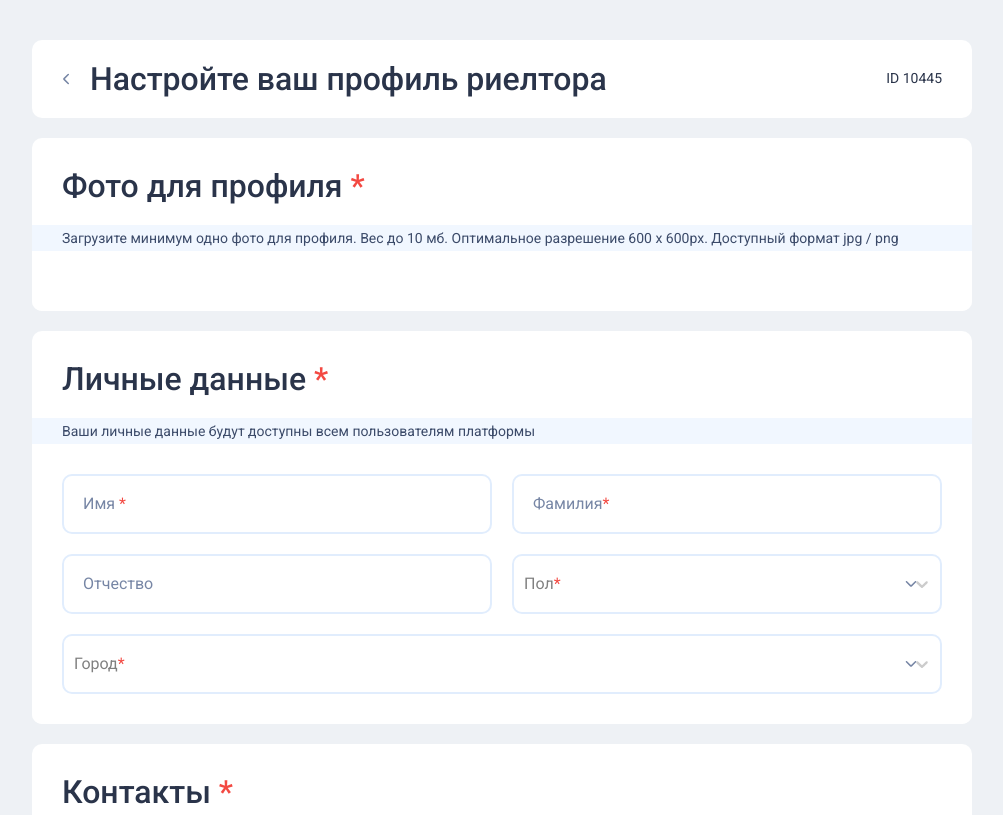
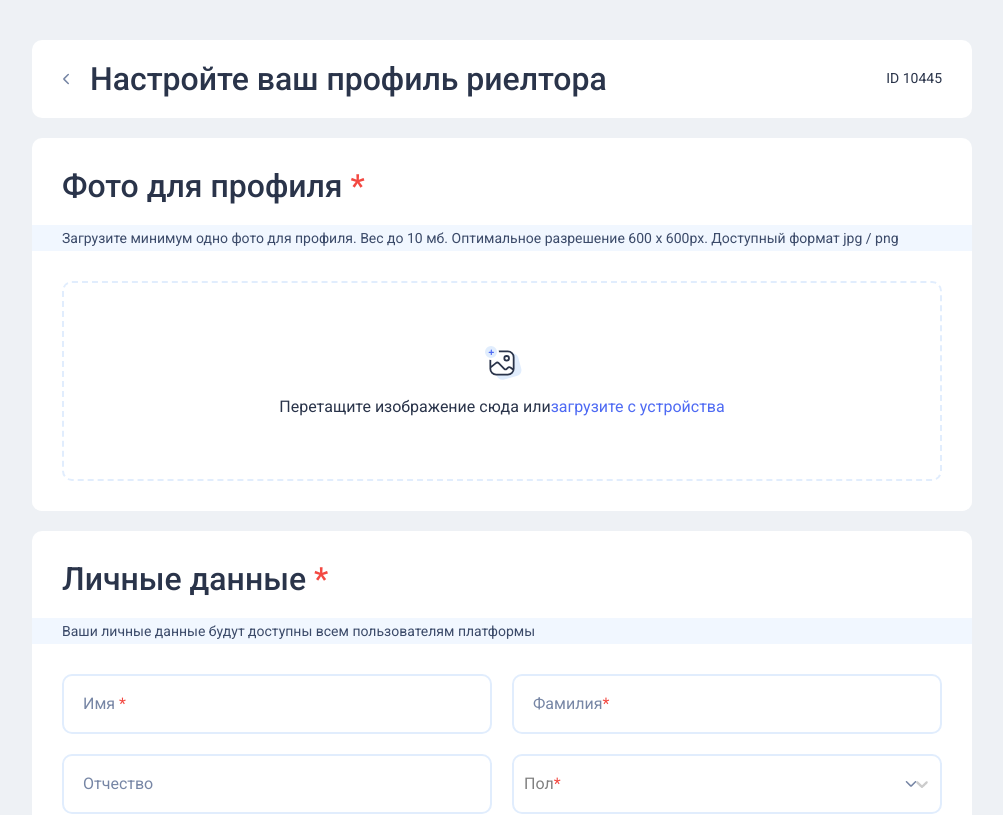
Before and after one commit to Pavel-Baranenko/next-app, a Next.js app: page /settings in a window 1280 px wide. Shown: the top 815 px of the page, without its empty margins (138-1141 px from the left). Built offline with nearby package versions, Linux system fonts and the light colour scheme.

Commit message:
profile apdate

```diff
--- a/app/globalStyles/globals.scss
+++ b/app/globalStyles/globals.scss
@@ -762,7 +762,7 @@ button {
 .css-t3ipsp-control {
   border-radius: 10px !important;
   height: 60px;
-  border: none !important;
+  // border: none !important;
 }
 
 .form__body-box {
@@ -867,6 +867,194 @@ input[type="number"]::-webkit-outer-spin-button {
 }
 
 
+
+///File upload
+///
+
+
+.file-upload {
+  display: -webkit-box;
+  display: -ms-flexbox;
+  display: flex;
+  -webkit-box-orient: vertical;
+  -webkit-box-direction: normal;
+  -ms-flex-direction: column;
+  flex-direction: column;
+  // padding: 1.5rem;
+  // background-color: #fff;
+  // -webkit-box-shadow: 0px 2px 4px rgba(0, 0, 0, 0.2);
+  // box-shadow: 0px 2px 4px rgba(0, 0, 0, 0.2);
+  // border-radius: 5px;
+  width: 100%;
+  position: relative;
+  // margin-top: 2rem;
+}
+
+
+
+
+
+
+
+// .file-upload p {
+//   font-size: 0.875rem;
+//   color: #ddd;
+//   margin-bottom: 1rem;
+// }
+
+
+
+
+
+.custom-file-drop-area {
+  display: -webkit-box;
+  display: -ms-flexbox;
+  display: flex;
+  -webkit-box-align: center;
+  -ms-flex-align: center;
+  align-items: center;
+  -webkit-box-pack: center;
+  -ms-flex-pack: center;
+  justify-content: center;
+  border: 2px dashed #E1EDFD;
+  height: 200px;
+  border-radius: 10px;
+  cursor: -webkit-grab;
+  cursor: grab;
+}
+
+.mini-drop-area {
+  height: 130px;
+  width: 130px;
+}
+
+.custom-file-drop-area label {
+  display: flex;
+  flex-direction: column;
+  align-items: center;
+  font-size: 16px;
+  line-height: 1.5;
+  gap: 15px;
+
+  .blue {
+    color: #4E6AF3;
+  }
+}
+
+.custom-file-drop-area input {
+  display: none;
+}
+
+.custom-file-drop-area.highlight {
+  border-color: blue;
+}
+
+.custom-file-drop-area.highlight label {
+  color: blue;
+}
+
+.custom-file-preview {
+  display: grid;
+  grid-template-columns: repeat(6, 1fr);
+  gap: 20px;
+}
+
+.custom-file-preview .prev-img {
+  display: -webkit-box;
+  display: -ms-flexbox;
+  display: flex;
+  -webkit-box-align: center;
+  -ms-flex-align: center;
+  align-items: center;
+  -webkit-box-pack: center;
+  -ms-flex-pack: center;
+  justify-content: center;
+  position: relative;
+  border-radius: 10px;
+  overflow: hidden;
+}
+
+.custom-file-preview .prev-img span {
+  position: absolute;
+  top: 50%;
+  left: 50%;
+  -webkit-transform: translate(-50%, -50%);
+  transform: translate(-50%, -50%);
+  z-index: 2;
+  cursor: pointer;
+  color: #333;
+  font-size: 0.87rem;
+  padding-bottom: 0.1rem;
+  width: 20px;
+  height: 20px;
+  background-color: #fff;
+  display: -webkit-box;
+  display: -ms-flexbox;
+  display: flex;
+  -webkit-box-align: center;
+  -ms-flex-align: center;
+  align-items: center;
+  -webkit-box-pack: center;
+  -ms-flex-pack: center;
+  justify-content: center;
+  border-radius: 50px;
+  display: none;
+}
+
+.custom-file-preview .prev-img img {
+  -o-object-fit: cover;
+  object-fit: cover;
+  // width: 100%;
+  // height: 100%;
+  width: 130px;
+  height: 130px;
+}
+
+.custom-file-preview .prev-img:hover span {
+  display: -webkit-box;
+  display: -ms-flexbox;
+  display: flex;
+}
+
+.custom-file-preview .prev-img:hover::after {
+  content: "";
+  position: absolute;
+  width: 100%;
+  height: 100%;
+  left: 0;
+  top: 0;
+  background-color: rgba(0, 0, 0, 0.2);
+}
+
+.btn-submit {
+  display: -webkit-box;
+  display: -ms-flexbox;
+  display: flex;
+  width: 100%;
+  -webkit-box-align: center;
+  -ms-flex-align: center;
+  align-items: center;
+  -webkit-box-pack: center;
+  -ms-flex-pack: center;
+  justify-content: center;
+  background-color: #333;
+  color: #f1f1f1;
+  font-size: 0.875rem;
+  text-transform: uppercase;
+  padding: 0.875rem 1.5rem;
+  outline: none;
+  -webkit-user-select: none;
+  -moz-user-select: none;
+  -ms-user-select: none;
+  user-select: none;
+  border: none;
+  border-radius: 5px;
+  cursor: pointer;
+  -webkit-box-shadow: 0px 2px 4px rgba(0, 0, 0, 0.2);
+  box-shadow: 0px 2px 4px rgba(0, 0, 0, 0.2);
+}
+
+
 .showpass.text {
   background-image: url(../../public/img/eye.svg);
 }
--- a/app/settings/page.jsx
+++ b/app/settings/page.jsx
@@ -13,6 +13,47 @@ export default function Settings() {
   const [surname, setSurname] = useState();
   const [patronymic, setPatronymic] = useState();
 
+  const [images, setImages] = useState({
+    // title: "",
+    // descr: "",
+    size: 0,
+    photos: []
+  });
+
+  const { title, descr, photos } = images
+  const handleImg = (e) => {
+    setImages({
+      ...images,
+      [e.target.name]: e.target.value
+    })
+  }
+
+  const handleFileChange = e => {
+    const files = e.target.files;
+    const photosArr = [];
+    for (const file of files) {
+      const reader = new FileReader();
+      reader.readAsDataURL(file);
+      reader.addEventListener('load', () => {
+        const fileobj = {
+          name: file.name,
+          type: file.type,
+          size: file.size,
+          src: reader.result
+        };
+
+        console.log(fileobj.size);
+        photosArr.push(fileobj);
+        setImages({
+          ...images,
+          // size:
+          photos: [...photos, ...photosArr]
+        })
+      })
+    }
+  }
+
+  const handleDeleteImg = (e) => { }
 
   const changePhone = () => {
     setPhone(event.target.value)
@@ -34,7 +75,7 @@ export default function Settings() {
   return (
     <main>
       <div className="container">
-        <form className="form settings" >
+        <div className="form settings" >
           <div className="settings-top">
             <a href="javascript:history.back()" className="back-link"></a>
             <h4>Настройте ваш профиль риелтора</h4>
@@ -49,27 +90,45 @@ export default function Settings() {
             </div>
             <div className="form__body">
               <div className="file-input"></div>
-              {/* <div className="form__body-grid">
-                <div className="input__inner">
-                  <label htmlFor="">Имя <span className='red'>*</span></label>
-                  <input type="text" onChange={handleName} />
-                </div>
-                <div className="input__inner tel-input">
-                  <label htmlFor="">Номер телефона <span className='red'>*</span></label>
-                  <PhoneInput
-                    defaultCountry="RU"
-                    value={phone}
-                    onChange={changePhone} />
-                </div>
-                <div className="input__inner">
-                  <label htmlFor="">Эл. почта <span className='red'>*</span></label>
-                  <input type="mail" />
-                </div>
-                <div className="input__inner ">
-                  <label htmlFor="">Придумайте пароль <span className='red'>*</span></label>
-                  <input type="password" />
-                </div>
-              </div> */}
+              <div className="file-upload">
+                <form className="" enctype="multipart /form-data">
+
+                  <div className="custom-form-group">
+                    {photos.length == 0 && <div className="custom-file-drop-area ">
+                      <input type="file" name="photos" placeholder="Enter photos" multiple="true" id="filephotos" onChange={handleFileChange} />
+                      <label for="filephotos">
+                        <img src="../img/photos.svg" alt="" />
+                        <p>
+                          Перетащите изображение сюда или
+                          <span className='blue'>загрузите с устройства</span>
+                        </p>
+                      </label>
+                    </div>
+                    }
+                    <div className="custom-file-preview">
+                      {photos.length > 0 && photos.map((item, index) => (
+                        <div className="prev-img" key={index} data-imgindex={index}>
+                          <span onClick={handleDeleteImg}>&times;</span>
+                          <img src={item.src} alt={item.name} />
+                        </div>
+                      ))}
+                      {photos.length > 0 && <div className="mini-drop-area custom-file-drop-area">
+                        <input type="file" name="photos" placeholder="Enter photos" multiple="true" id="filephotos" onChange={handleFileChange} />
+                        <label for="filephotos">
+                          <img src="../img/photos.svg" alt="" />
+                        </label>
+                      </div>
+
+                      }
+
+                    </div>
+
+                  </div>
+                  {/* <button type="submit" className="btn-submit">Submit</button> */}
+                </form>
+              </div>
+
+
             </div>
 
           </div>
@@ -189,7 +248,7 @@ export default function Settings() {
           <button className=" reset-btn blue-btn submit-btn">Далее</button>
 
           <p className="bottom__text">Нажимая на кнопку «Далее», вы соглашаетесь с обработкой <Link href="">персональных данных</Link> и <Link href="">политикой конфиденциальности</Link></p>
-        </form>
+        </div>
 
 
       </div >
```
Also changed, not shown: public/img/photos.svg (added).
